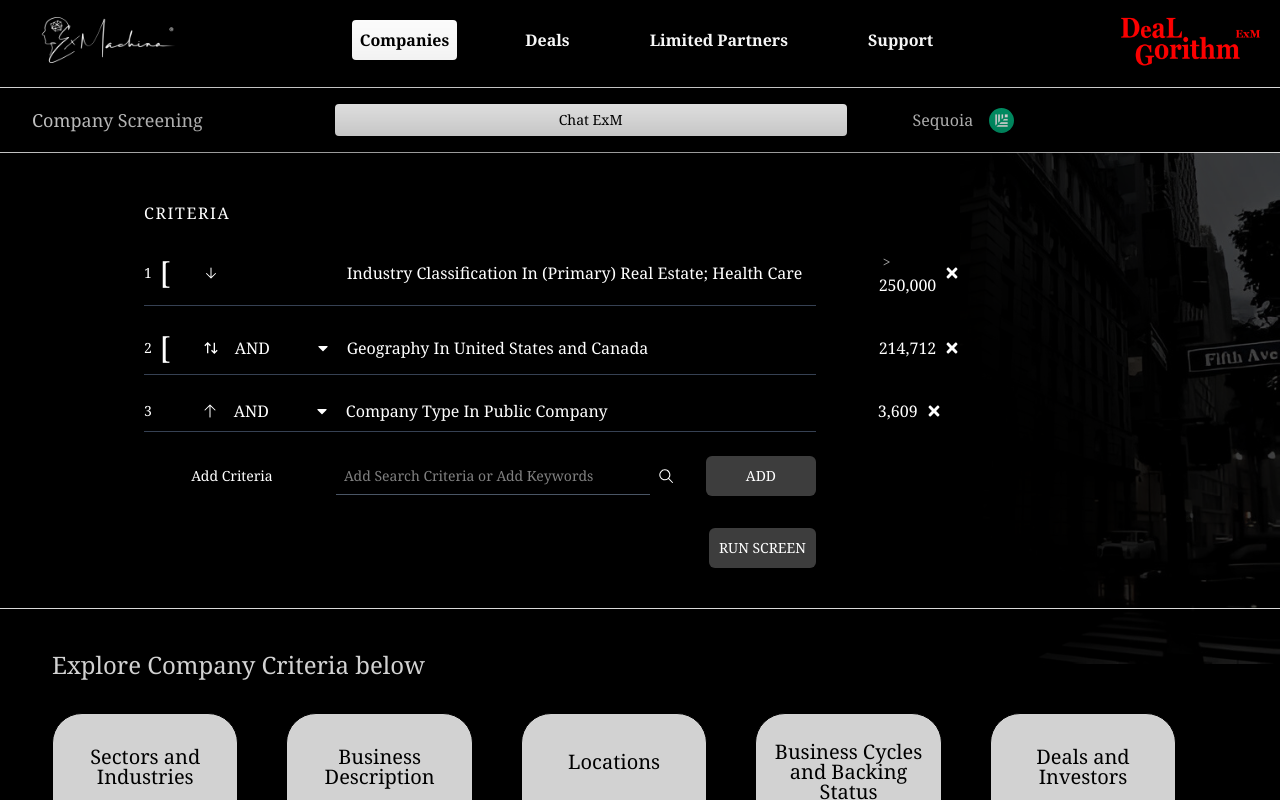
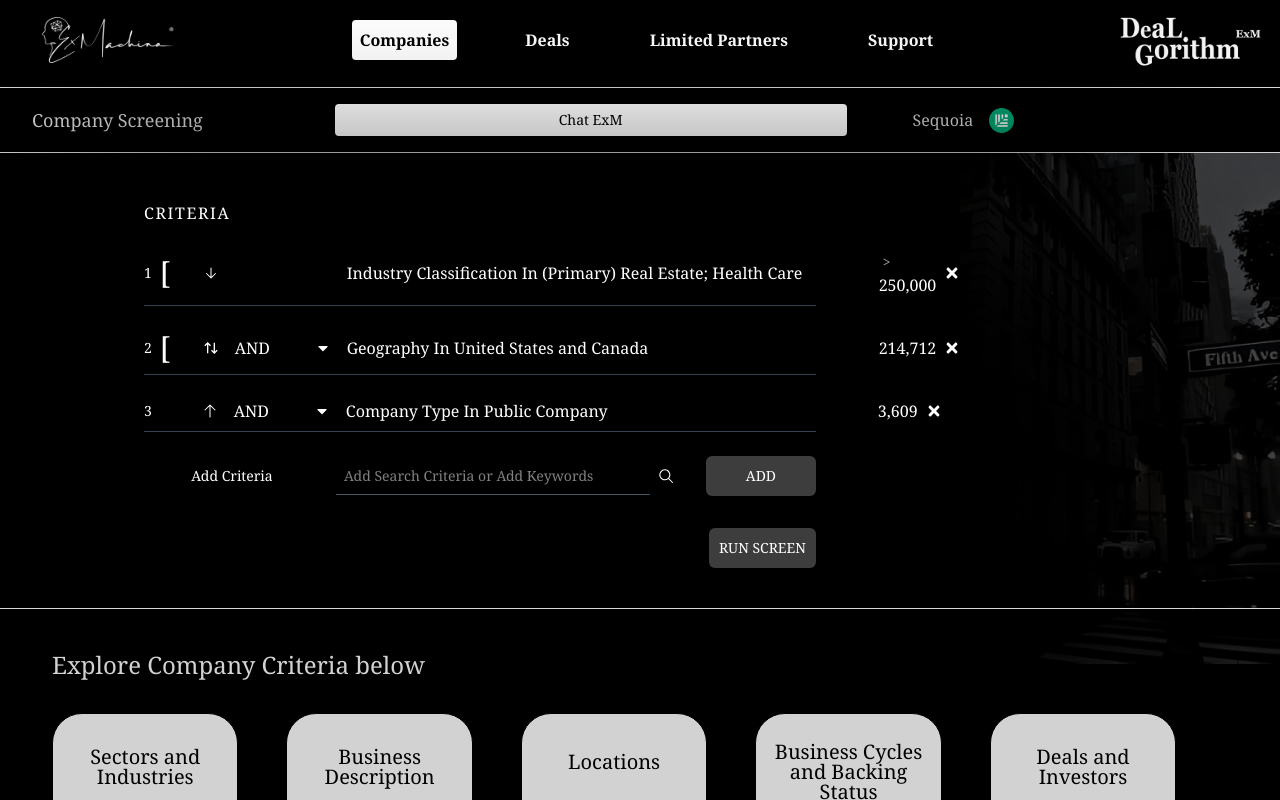
Before and after one commit to hamadhussain/NextJs-UI, a Next.js app: page / in a window 1280 px wide. Shown: the top 800 px of the page. Built offline with nearby package versions, Linux system fonts and the light colour scheme.

Commit message:
Update page.jsx

```diff
--- a/src/app/Navbar/page.jsx
+++ b/src/app/Navbar/page.jsx
@@ -18,7 +18,7 @@ const Navbar = () => {
         <p className=" cursor-pointer px-4">Support</p>
       </div>
        <Image
-        src="/secondlogo.png"
+        src="/secondLOGO.png"
         alt={`Image`}
         width={150}
         height={100}
```
